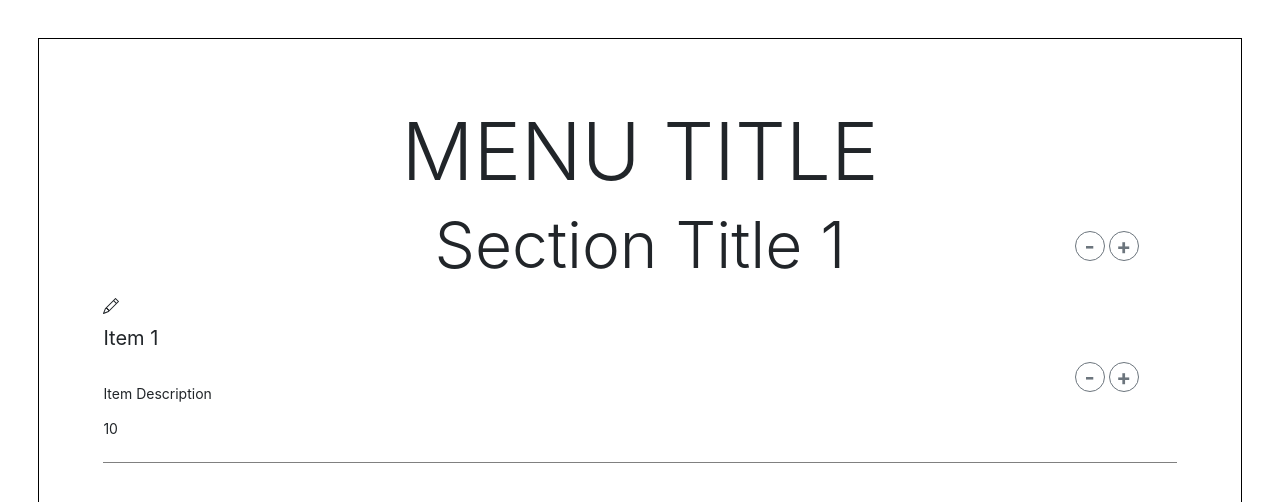
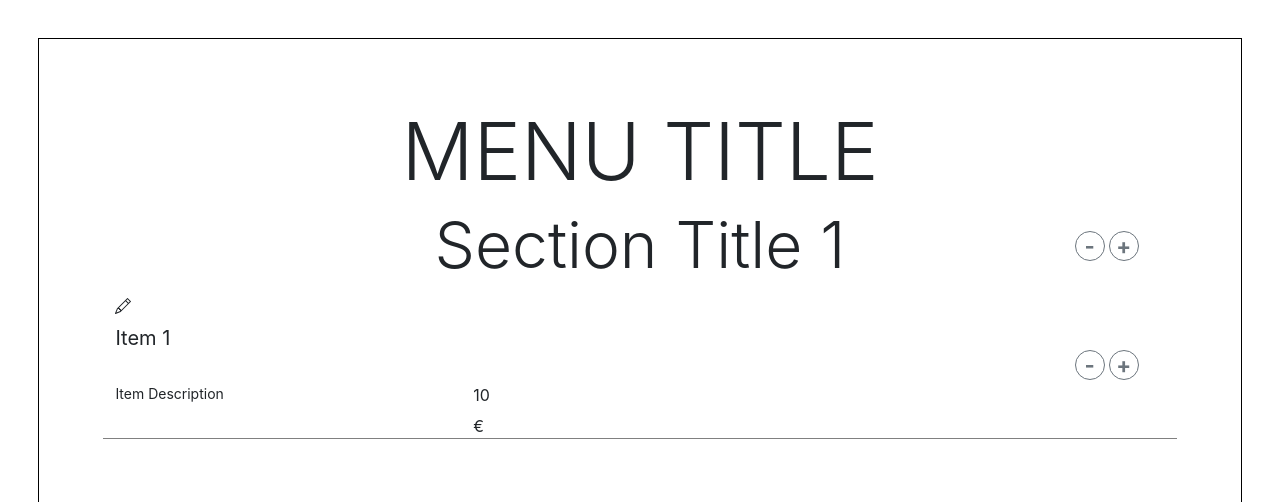
Before and after one commit to FedericoFogolin/menu-builder-03, a React (Create React App) app: page / in a window 1280 px wide. Shown: the top 502 px of the page. Built offline with nearby package versions, Linux system fonts and the light colour scheme.

Commit message:
refactoring

```diff
--- a/src/components/Item/Item.js
+++ b/src/components/Item/Item.js
@@ -8,22 +8,34 @@ import EditLogo from "../UI/EditLogo/EditLogo";
 
 const item = (props) => {
   return (
-    <div className={classes.Item}>
+    <div className={`container ${classes.Item}`}>
+      <div className='row'>
+        <div className='col'>
           <EditLogo />
           <p className='lead'>
             <LableInput description={props[0].item} focused={true} />
           </p>
-      <div>
+        </div>
+      </div>
+
+      <div className='row'>
+        <div className='col'>
           <p className={`small ${classes.Description}`}>
             <LableInput
               type='description'
               description={props[0].description}
               focused={true}
             />
-          <PriceInput description={props[0].price} focused={true} />
           </p>
         </div>
+        <div className='col'>
+          <PriceInput description={props[0].price} focused={true} />
+          <label>€</label>
+        </div>
+        <div className='col'>
           <Buttons />
+        </div>
+      </div>
     </div>
   );
 };
--- a/src/components/UI/Inputs/PriceInput.js
+++ b/src/components/UI/Inputs/PriceInput.js
@@ -1,16 +1,18 @@
 import React from "react";
 
 import classes from "./PriceInput.module.css";
+import Aux from "../../../hoc/Aux/Aux";
 
 const priceInput = (props) => {
   return (
+    <Aux>
       <input
         type='number'
-      className='form-control-plaintext'
         className={`form-control-plaintext ${classes.PriceInput}`}
         value={props.description}
         readOnly={props.focused}
       />
+    </Aux>
   );
 };
 
--- a/src/components/UI/Inputs/PriceInput.module.css
+++ b/src/components/UI/Inputs/PriceInput.module.css
@@ -1,3 +1,3 @@
 .PriceInput {
-  display: inline-block;
+  width: 100px;
 }
--- /dev/null
+++ b/src/hoc/Aux/Aux.js
@@ -0,0 +1,3 @@
+const aux = (props) => props.children;
+
+export default aux;
```
Also changed, not shown: 1 other file (tests, documents, lock files or other folders). Lines whose indentation alone changed are shown as unchanged.
